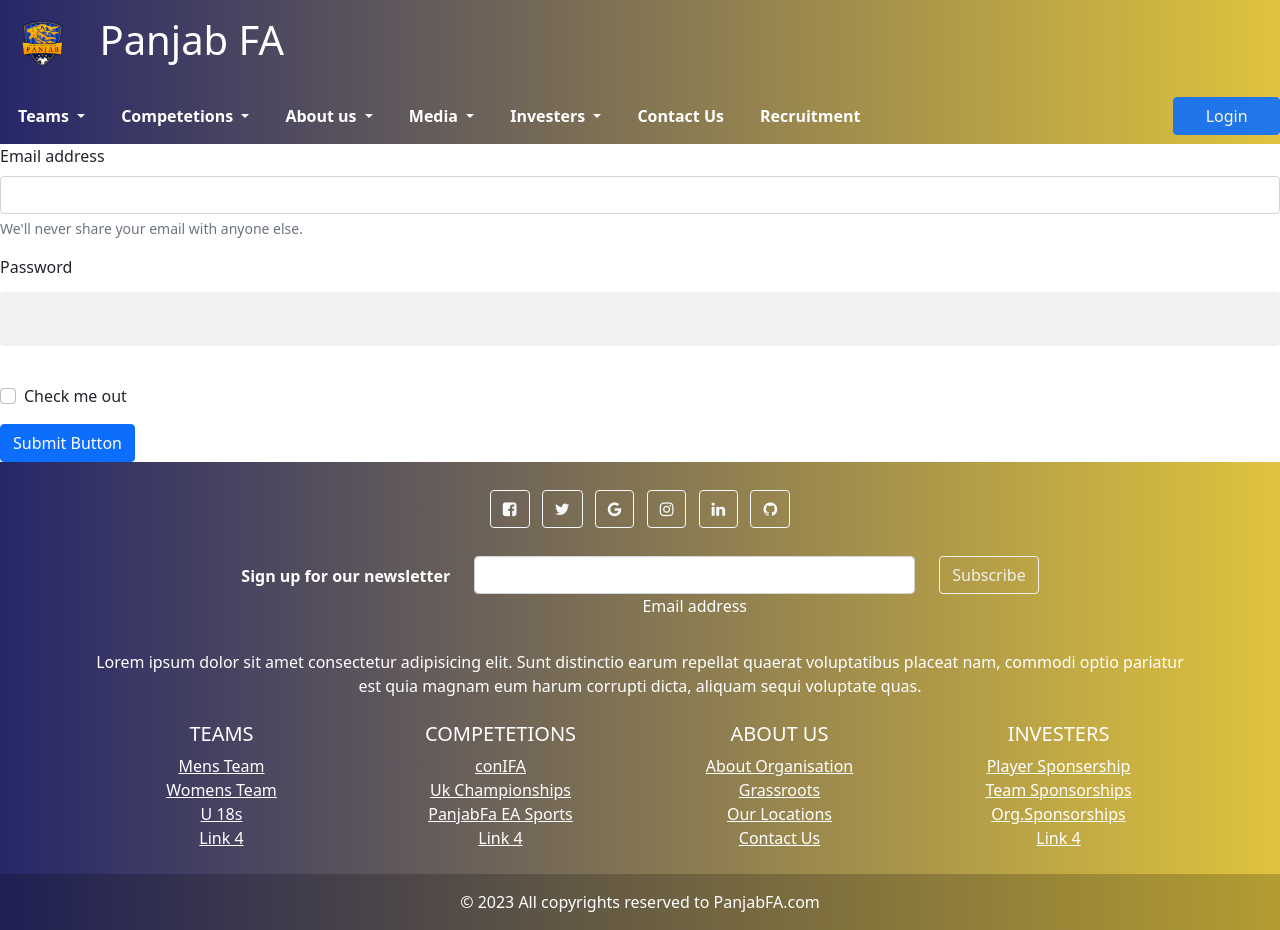
After one commit to abhi-0015/ProjectPanjab, a Django app: template home/templates/app/login.html in a window 1280 px wide. The commit adds this page. Run offline with Django 4.2, Linux system fonts and the light colour scheme; the template is opened without the code that fills it, so the values that code supplies are empty; some libraries are stand-ins or nearby versions.

Commit message:
Project commit

```diff
--- a/home/templates/app/base.html
+++ b/home/templates/app/base.html
@@ -154,9 +154,11 @@
         <!---login form------->
 
         <!-- Button to Trigger Modal -->
+        <a href="{% url 'login' %}">
         <button type="button" class="btn btn-primary" data-toggle="modal" data-target="#myModal">
        Login
-        </button>
+        </button></a>
+
 
 
 
@@ -217,8 +219,9 @@
 
   {% endblock %}
 
+ {% block login %}
 
-
+ {% endblock %}
   <!-------------------------Footer--------------------------------------------->
 
   <!-- Footer -->
--- /dev/null
+++ b/home/templates/app/login.html
@@ -0,0 +1,24 @@
+{% extends 'app/base.html' %}
+{% load static %}
+
+{% block login %}
+
+<form>
+    <div class="mb-3">
+      <label for="exampleInputEmail1" class="form-label">Email address</label>
+      <input type="email" class="form-control" id="exampleInputEmail1" aria-describedby="emailHelp">
+      <div id="emailHelp" class="form-text">We'll never share your email with anyone else.</div>
+    </div>
+    <div class="mb-3">
+      <label for="exampleInputPassword1" class="form-label">Password</label>
+      <input type="password" class="form-control" id="exampleInputPassword1">
+    </div>
+    <div class="mb-3 form-check">
+      <input type="checkbox" class="form-check-input" id="exampleCheck1">
+      <label class="form-check-label" for="exampleCheck1">Check me out</label>
+    </div>
+    <input type="submit" class="btn btn-primary" value="Submit Button">
+  </form>
+
+
+{% endblock %}
--- a/home/urls.py
+++ b/home/urls.py
@@ -3,11 +3,13 @@ from django.urls import path, include
 from home import views
 
 urlpatterns = [
+    path("admin/",admin.site.urls),
     path("",views.home,name='home'),
     path("MensTeam",views.MensTeam,name='MensTeam'),
     path("WomensTeam",views.WomensTeam,name='WomensTeam'),
     path("AboutOrganisation",views.AboutOrganisation,name='AboutOrganisation'),
     path("Grassroots",views.Grassroots,name='Grassroots'),
     path("OurLocations",views.OurLocations,name='OurLocations'),
-    path("ContactUs", views.ContactUs,name='ContactUs')
+    path("ContactUs", views.ContactUs,name='ContactUs'),
+    path("login",views.login_view,name='login')
 ]
--- a/home/views.py
+++ b/home/views.py
@@ -21,3 +21,6 @@ def OurLocations(request):
 
 def ContactUs(request):
     return render(request,"app/ContactUs.html")
+
+def login_view(request):
+    return render (request,"app/login.html")
--- a/static/css/style.css
+++ b/static/css/style.css
@@ -89,6 +89,7 @@ body
   font-size: 40px !important;
   font-family: sans-serif;
   color: rgb(36, 3, 78) !important;
+  background-image: linear-gradient(to right, #262769, #e0c33d) !important;
 }
 .promo-title
 {
```
Also changed, not shown: home/templates/app/MensTeam.html (+6 -4 lines), home/templates/app/index.html (+4 -3 lines), db.sqlite3.
